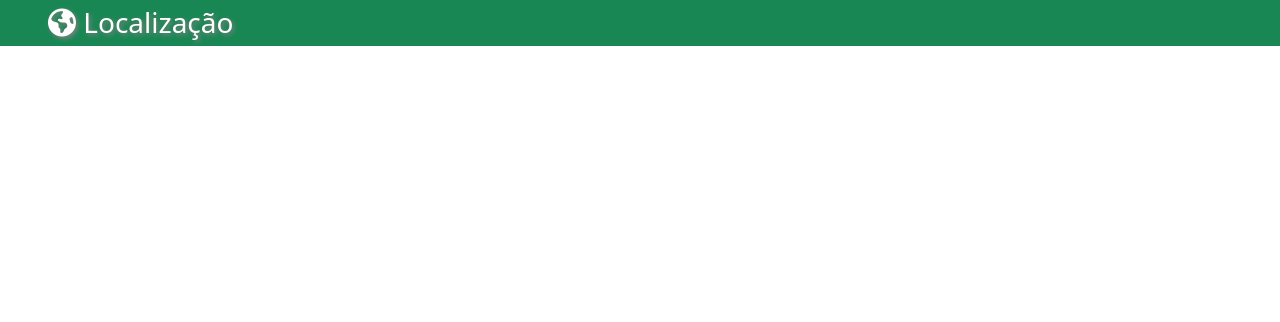
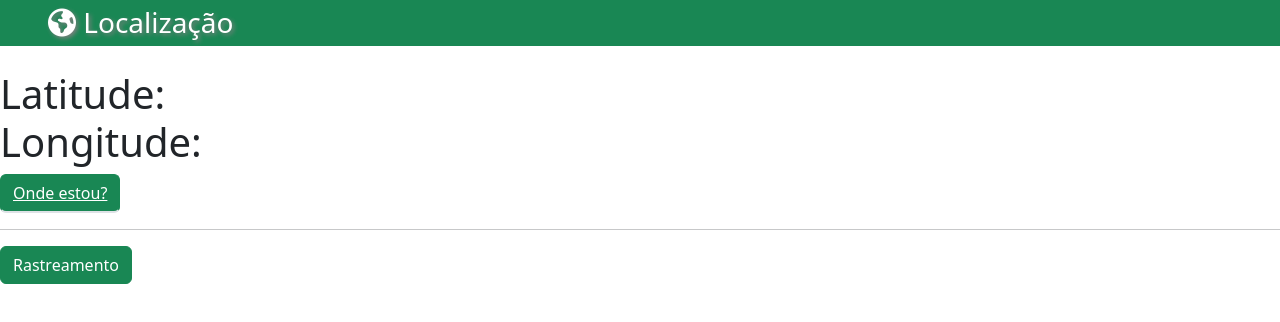
Before and after one commit to kalkslucas/App-Geolocaliza-o, an Angular app: page / in a window 1280 px wide. Shown: the top 322 px of the page. Built offline with nearby package versions, Linux system fonts and the light colour scheme.

Commit message:
Criação dos elementos no component.html

```diff
--- a/src/app/app.component.html
+++ b/src/app/app.component.html
@@ -7,6 +7,8 @@
   <title>App Geolocalização</title>
 </head>
 <body>
+  <main>
+    <!--Barra Superior-->
     <div class="h2 bg-success text-white">
       <h3 class="mb-4 ms-5" style="text-shadow: 2px 2px 4px gray; padding-block: 6px;">
         <span class="icon">
@@ -15,6 +17,34 @@
         Localização
       </h3>
     </div>
+
+    <!--Conteúdo com a Geolocalização-->
+    <div class="ml-3">
+      <h1>
+        Latitude: {{ latitude }}
+        <br>
+        Longitude: {{ longitude }}
+      </h1>
+      <div class="btn btn-success text-secondary border-bottom border-2">
+        <a class="text-white" [href]="map_url"> Onde estou? </a>
+      </div>
+
+      <hr>
+
+      <button class="btn btn-success text-white" data-toggle="collapse" data-target="#rastro">Rastreamento</button>
+
+      <div id="rastro" class="collapse">
+        <h1>
+          Latitude: {{ latitude2 }}
+          <br>
+          Longitude: {{ longitude2 }}
+        </h1>
+      </div>
+    </div>
+  </main>
+
+
+
 </body>
 </html>
 
```
Lines whose indentation alone changed are shown as unchanged.
